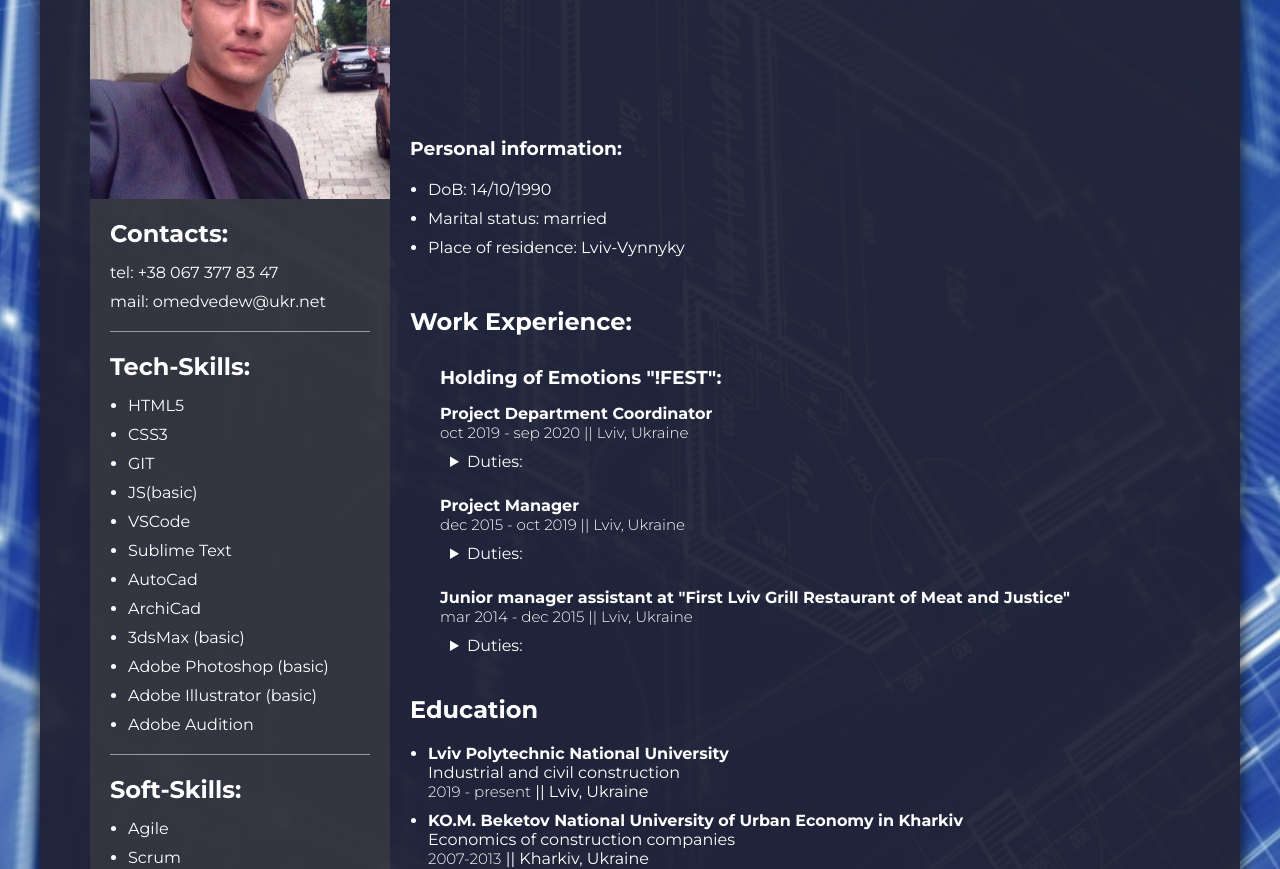
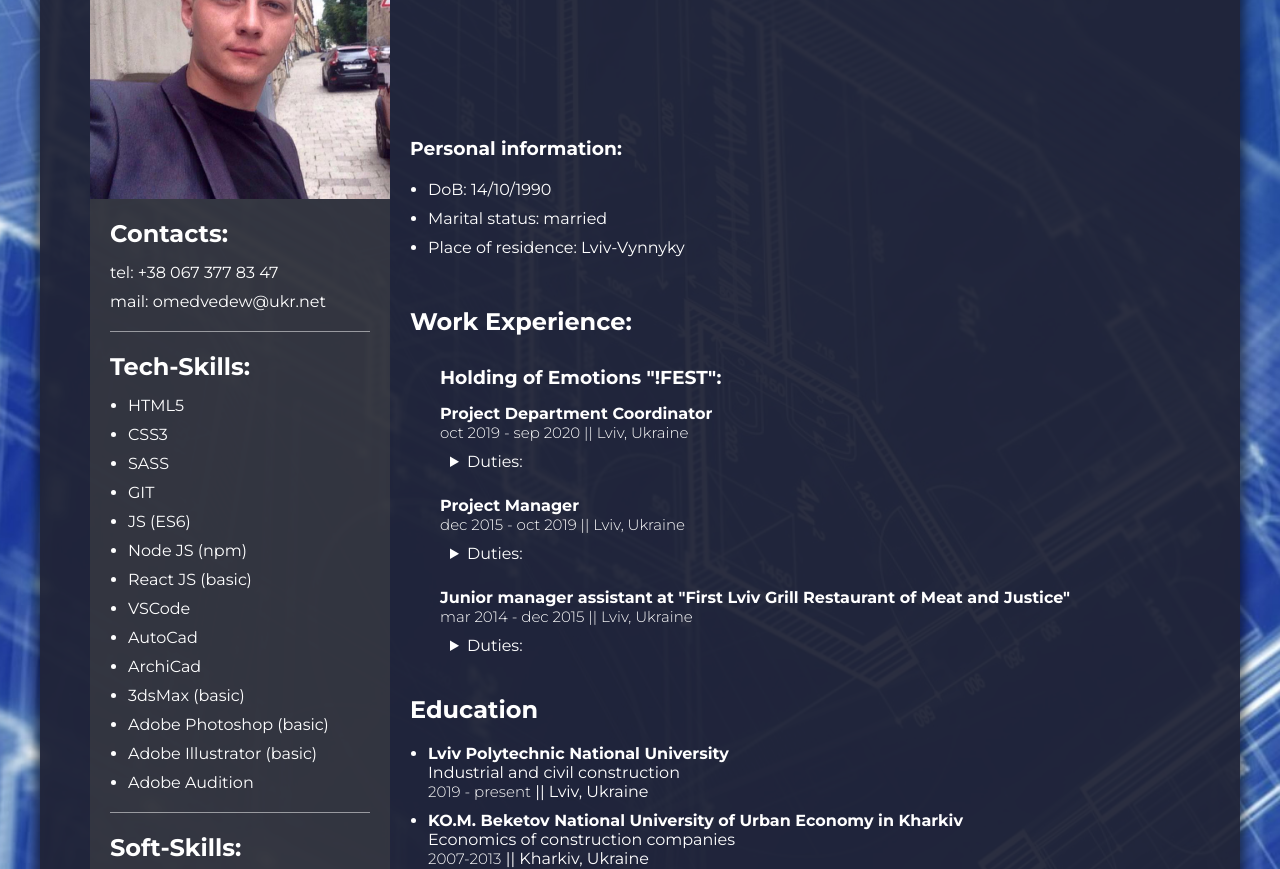
Before and after one commit to omedvedew/resume, a plain HTML site: page index.html in a window 1280 px wide. Shown: the part 231-1100 px from the top of the page. Drawn offline with Linux system fonts and the light colour scheme.

Commit message:
changed Tech-skills list

```diff
--- a/index.html
+++ b/index.html
@@ -36,10 +36,12 @@
                 <ul>
                     <li>HTML5</li>
                     <li>CSS3</li>
+                    <li>SASS</li>
                     <li>GIT</li>
-                    <li>JS(basic)</li>
+                    <li>JS (ES6)</li>
+                    <li>Node JS (npm)</li>
+                    <li>React JS (basic)</li>
                     <li>VSCode</li>
-                    <li>Sublime Text</li>
                     <li>AutoCad</li>
                     <li>ArchiCad</li>
                     <li>3dsMax (basic)</li>
```
